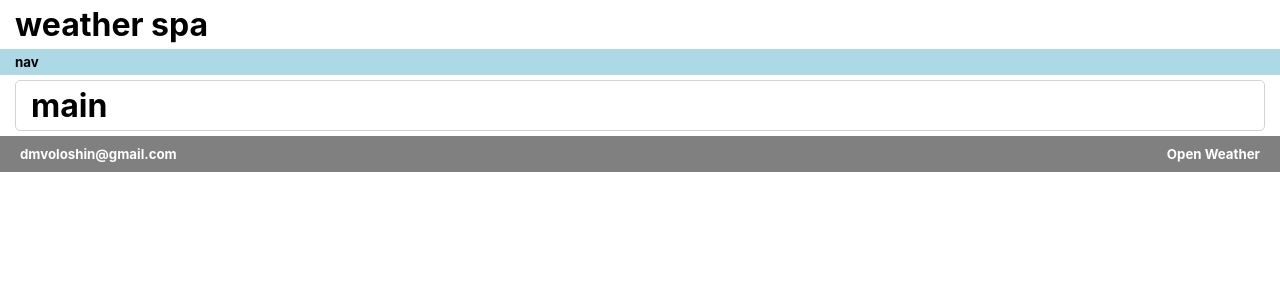
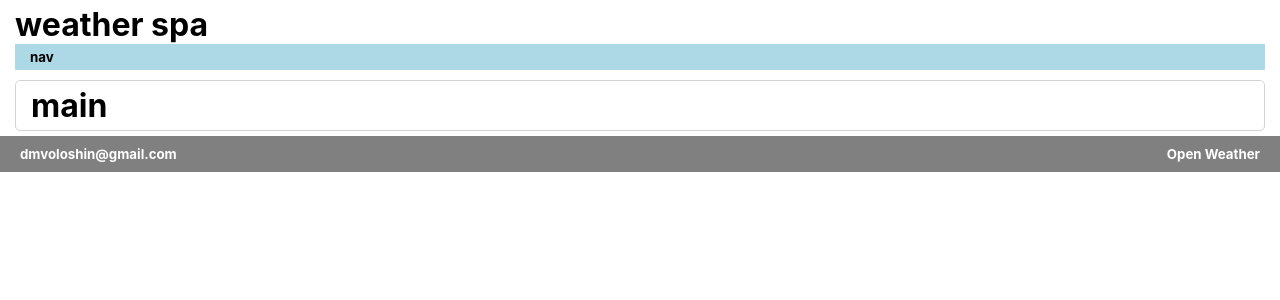
Before and after one commit to ditrix/weatherspa, a React (Create React App) app: page / in a window 1280 px wide. Shown: the top 300 px of the page. Built offline with nearby package versions, Linux system fonts and the light colour scheme.

Commit message:
wrkjournal

```diff
--- a/src/App.js
+++ b/src/App.js
@@ -10,8 +10,9 @@ function App() {
     <div className="container">
       <header>
         <Header />
+        <nav><h5>nav</h5></nav>
       </header>
-      <nav><h5>nav</h5></nav>
+
       <main>
         <h1>main</h1>
       </main>
```
Also changed, not shown: src/wrk.txt.
